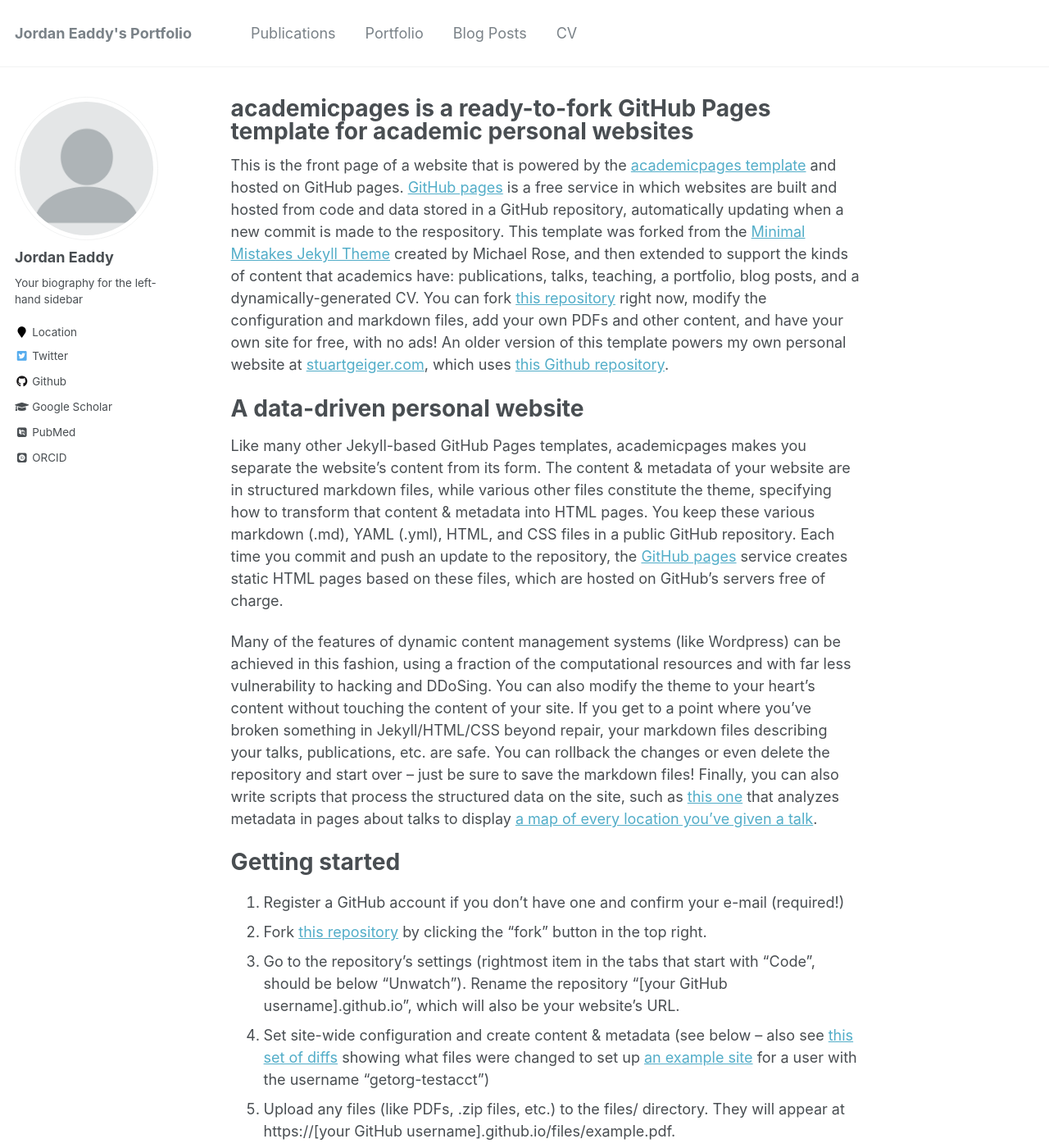
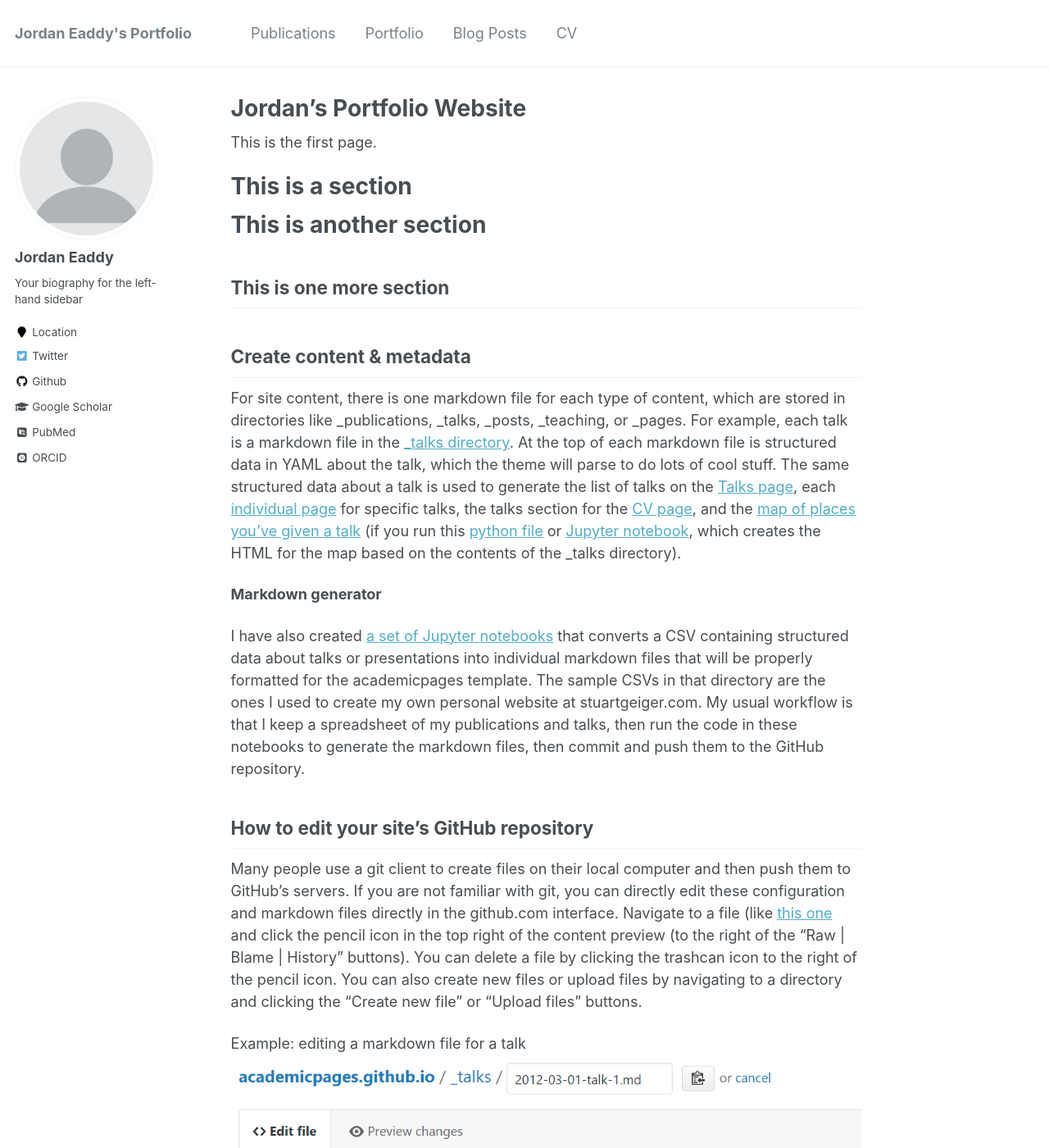
Before and after one commit to JordanEaddy/portfolio, a Jekyll site: the page built from _pages/about.md, in a window 1280 px wide and 1400 px high. Shown: the whole window at 82% size. Built offline with Jekyll 4.4.1, drawn with Linux system fonts in a browser that asks for light colours; some web fonts are replaced; some of the changed text lies outside the part shown.

Commit message:
Update about.md

```diff
--- a/_pages/about.md
+++ b/_pages/about.md
@@ -1,6 +1,6 @@
 ---
 permalink: /
-title: "academicpages is a ready-to-fork GitHub Pages template for academic personal websites"
+title: "Jordan's Portfolio Website"
 excerpt: "About me"
 author_profile: true
 redirect_from:
@@ -8,26 +8,19 @@ redirect_from:
   - /about.html
 ---
 
-This is the front page of a website that is powered by the [academicpages template](https://github.com/academicpages/academicpages.github.io) and hosted on GitHub pages. [GitHub pages](https://pages.github.com) is a free service in which websites are built and hosted from code and data stored in a GitHub repository, automatically updating when a new commit is made to the respository. This template was forked from the [Minimal Mistakes Jekyll Theme](https://mmistakes.github.io/minimal-mistakes/) created by Michael Rose, and then extended to support the kinds of content that academics have: publications, talks, teaching, a portfolio, blog posts, and a dynamically-generated CV. You can fork [this repository](https://github.com/academicpages/academicpages.github.io) right now, modify the configuration and markdown files, add your own PDFs and other content, and have your own site for free, with no ads! An older version of this template powers my own personal website at [stuartgeiger.com](http://stuartgeiger.com), which uses [this Github repository](https://github.com/staeiou/staeiou.github.io).
+This is the first page.
 
-A data-driven personal website
+This is a section
 ======
-Like many other Jekyll-based GitHub Pages templates, academicpages makes you separate the website's content from its form. The content & metadata of your website are in structured markdown files, while various other files constitute the theme, specifying how to transform that content & metadata into HTML pages. You keep these various markdown (.md), YAML (.yml), HTML, and CSS files in a public GitHub repository. Each time you commit and push an update to the repository, the [GitHub pages](https://pages.github.com/) service creates static HTML pages based on these files, which are hosted on GitHub's servers free of charge.
 
-Many of the features of dynamic content management systems (like Wordpress) can be achieved in this fashion, using a fraction of the computational resources and with far less vulnerability to hacking and DDoSing. You can also modify the theme to your heart's content without touching the content of your site. If you get to a point where you've broken something in Jekyll/HTML/CSS beyond repair, your markdown files describing your talks, publications, etc. are safe. You can rollback the changes or even delete the repository and start over -- just be sure to save the markdown files! Finally, you can also write scripts that process the structured data on the site, such as [this one](https://github.com/academicpages/academicpages.github.io/blob/master/talkmap.ipynb) that analyzes metadata in pages about talks to display [a map of every location you've given a talk](https://academicpages.github.io/talkmap.html).
 
-Getting started
+This is another section
 ======
-1. Register a GitHub account if you don't have one and confirm your e-mail (required!)
-1. Fork [this repository](https://github.com/academicpages/academicpages.github.io) by clicking the "fork" button in the top right.
-1. Go to the repository's settings (rightmost item in the tabs that start with "Code", should be below "Unwatch"). Rename the repository "[your GitHub username].github.io", which will also be your website's URL.
-1. Set site-wide configuration and create content & metadata (see below -- also see [this set of diffs](http://archive.is/3TPas) showing what files were changed to set up [an example site](https://getorg-testacct.github.io) for a user with the username "getorg-testacct")
-1. Upload any files (like PDFs, .zip files, etc.) to the files/ directory. They will appear at https://[your GitHub username].github.io/files/example.pdf.
-1. Check status by going to the repository settings, in the "GitHub pages" section
 
-Site-wide configuration
+
+This is one more section
 ------
-The main configuration file for the site is in the base directory in [_config.yml](https://github.com/academicpages/academicpages.github.io/blob/master/_config.yml), which defines the content in the sidebars and other site-wide features. You will need to replace the default variables with ones about yourself and your site's github repository. The configuration file for the top menu is in [_data/navigation.yml](https://github.com/academicpages/academicpages.github.io/blob/master/_data/navigation.yml). For example, if you don't have a portfolio or blog posts, you can remove those items from that navigation.yml file to remove them from the header.
+
 
 Create content & metadata
 ------
```
